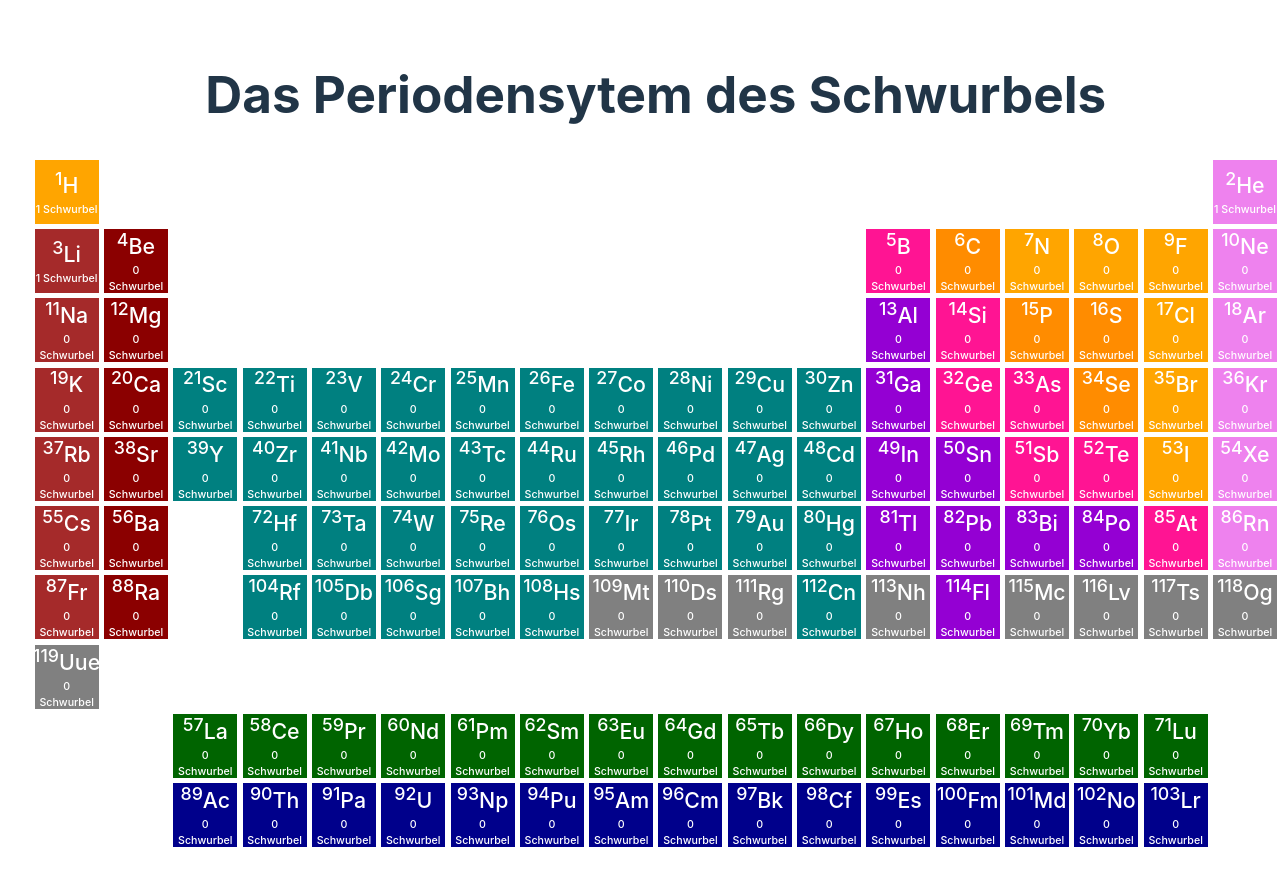
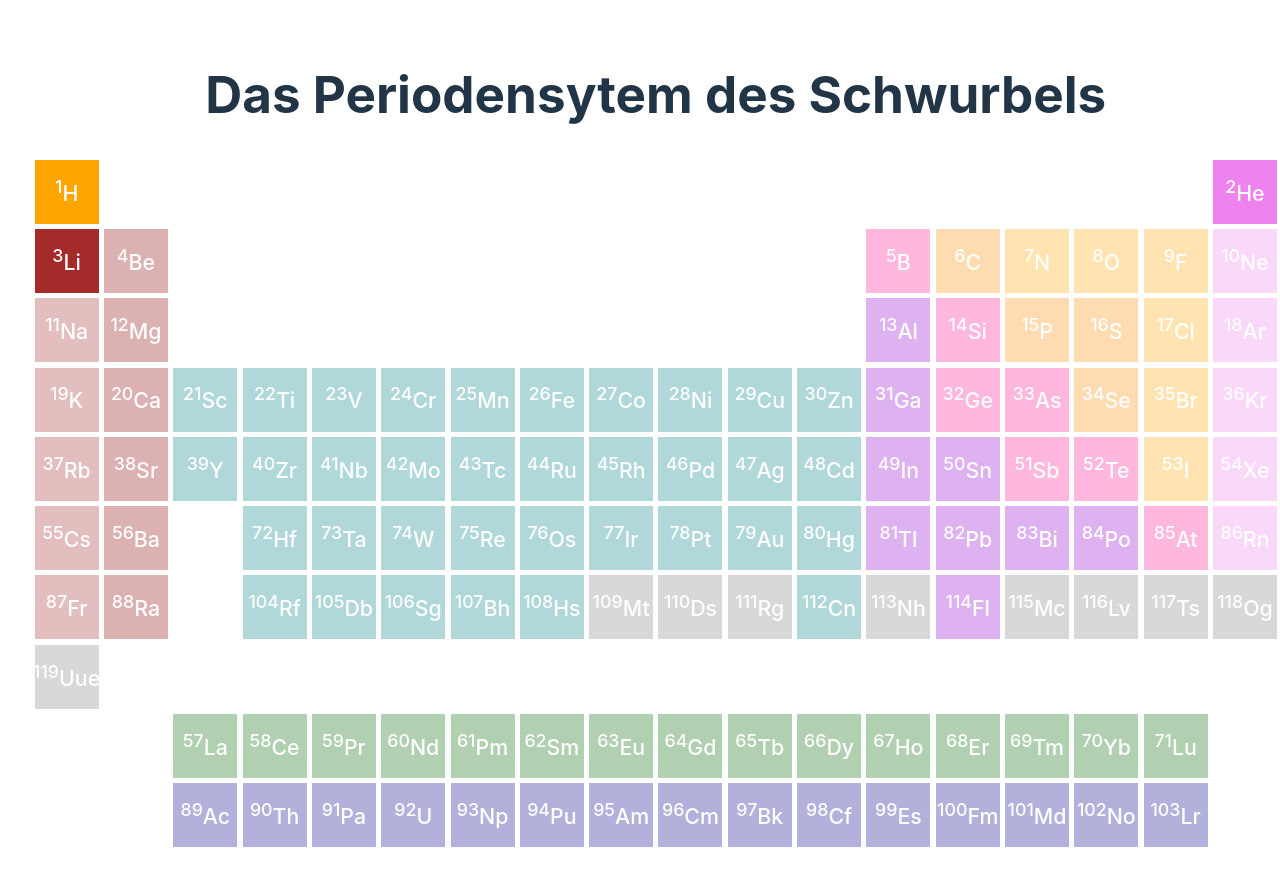
Before and after one commit to maxnoe/periodensystem-des-schwurbels, a Svelte app: page / in a window 1280 px wide. Shown: the top 882 px of the page. Built offline with nearby package versions, Linux system fonts and the light colour scheme.

Commit message:
Gray out stuff that has no content yet

```diff
--- a/src/ElementTile.svelte
+++ b/src/ElementTile.svelte
@@ -3,7 +3,7 @@ export let element = undefined;
 export let disabled = true;
 export let items = [];
 
-let category = "empty";
+let category = "empty-tile";
 if (element !== undefined) {
     category = element.category.replace(/[, ]/g, '-');
 }
@@ -12,13 +12,12 @@ if (element !== undefined) {
 <main>
     {#if element !== undefined }
     <a href="/element.html?element={element.symbol}">
-        <div class="tile {category}">
+        <div class="tile {category} { items.length == 0 ? 'empty' : 'has-content' }">
             <span id="symbol"><sup id="number">{element.number}</sup>{element.symbol}</span>
-            <span id="counter">{items.length} Schwurbel</span>
         </div>
     </a>
     {:else}
-        <div id="tile" class="tile empty"></div>
+        <div id="tile" class="tile empty-tile"></div>
     {/if}
 </main>
 
@@ -34,6 +33,10 @@ if (element !== undefined) {
         font-size: 16pt;
     }
 
+    a.empty {
+        background-color: rgba(0, 0, 0, 0);
+    }
+
     #counter {
         font-size: 8pt;
     }
@@ -47,6 +50,9 @@ if (element !== undefined) {
         align-items: center;
         background-color: gray;
         flex-direction: column;
+    }
+    .empty {
+        opacity: 0.3;
     }
     .tile:hover {
         background-color: white;
@@ -92,10 +98,10 @@ if (element !== undefined) {
         background-color: darkviolet;
     }
 
-    .empty {
+    .empty-tile {
         background-color: rgba(0, 0, 0, 0);
     }
-    .empty:hover {
+    .empty-tile:hover {
         background-color: rgba(0, 0, 0, 0);
     }
 
```
